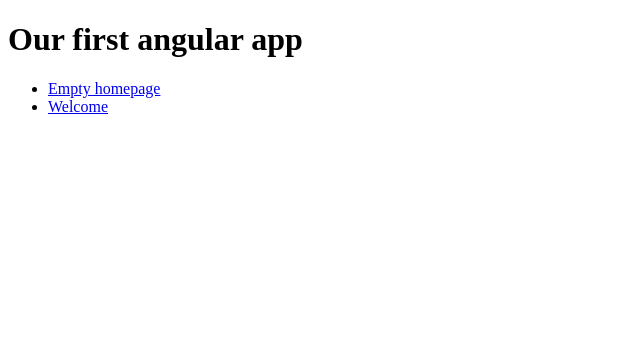
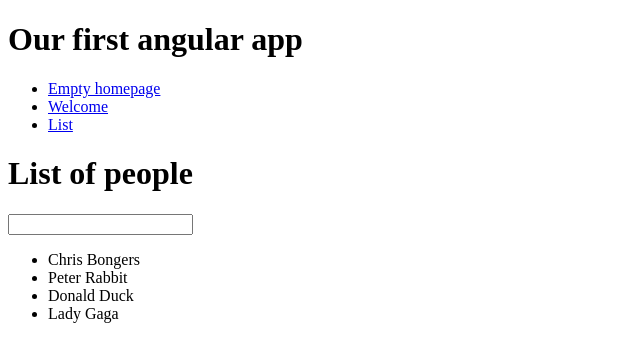
Before and after one commit to rebelchris/angular-starter-demo, an Angular app: page /list in a window 1280 px wide. Before the commit this address led to /. Shown: the top 362 px of the page, without its empty margins (0-640 px from the left). Built offline with nearby package versions, Linux system fonts and the light colour scheme.

Commit message:
Added search list

```diff
--- a/src/app/app.component.html
+++ b/src/app/app.component.html
@@ -3,6 +3,7 @@
   <ul>
     <li><a routerLink="/" routerLinkActive="active">Empty homepage</a></li>
     <li><a routerLink="/welcome" routerLinkActive="active">Welcome</a></li>
+    <li><a routerLink="/list" routerLinkActive="active">List</a></li>
   </ul>
 </nav>
 <router-outlet></router-outlet>
--- /dev/null
+++ b/src/app/list/list.component.html
@@ -0,0 +1,11 @@
+<h1>List of people</h1>
+
+<form [formGroup]="searchForm">
+  <input formControlName="search" />
+</form>
+
+<ul>
+  <li *ngFor="let person of people | searchFilter: searchForm.value.search">
+    {{ person.firstname }} {{ person.lastname }}
+  </li>
+</ul>
--- /dev/null
+++ b/src/app/list/list.component.ts
@@ -0,0 +1,37 @@
+import { Component, OnInit } from '@angular/core';
+import { FormBuilder } from '@angular/forms';
+
+@Component({
+  selector: 'app-list',
+  templateUrl: './list.component.html',
+  styleUrls: ['./list.component.scss'],
+})
+export class ListComponent implements OnInit {
+  searchForm;
+  people = [
+    {
+      firstname: 'Chris',
+      lastname: 'Bongers',
+    },
+    {
+      firstname: 'Peter',
+      lastname: 'Rabbit',
+    },
+    {
+      firstname: 'Donald',
+      lastname: 'Duck',
+    },
+    {
+      firstname: 'Lady',
+      lastname: 'Gaga',
+    },
+  ];
+
+  constructor(private formBuilder: FormBuilder) {
+    this.searchForm = this.formBuilder.group({
+      search: '',
+    });
+  }
+
+  ngOnInit(): void {}
+}
--- /dev/null
+++ b/src/app/search-filter.pipe.ts
@@ -0,0 +1,21 @@
+import { Pipe, PipeTransform } from '@angular/core';
+
+@Pipe({
+  name: 'searchFilter',
+})
+export class SearchFilterPipe implements PipeTransform {
+  transform(
+    value: { firstname: string; lastname: string }[],
+    search: string
+  ): { firstname: string; lastname: string }[] {
+    if (value) {
+      const regexp = new RegExp(search, 'i');
+      const properties = Object.keys(value[0]);
+      return [
+        ...value.filter((item) => {
+          return properties.some((property) => regexp.test(item[property]));
+        }),
+      ];
+    }
+  }
+}
```
Also changed, not shown: src/app/app-routing.module.ts (+5 -3 lines), src/app/app.module.ts (+7 -10 lines), src/app/list/list.component.scss (added), 2 other files (tests, documents, lock files or other folders).
